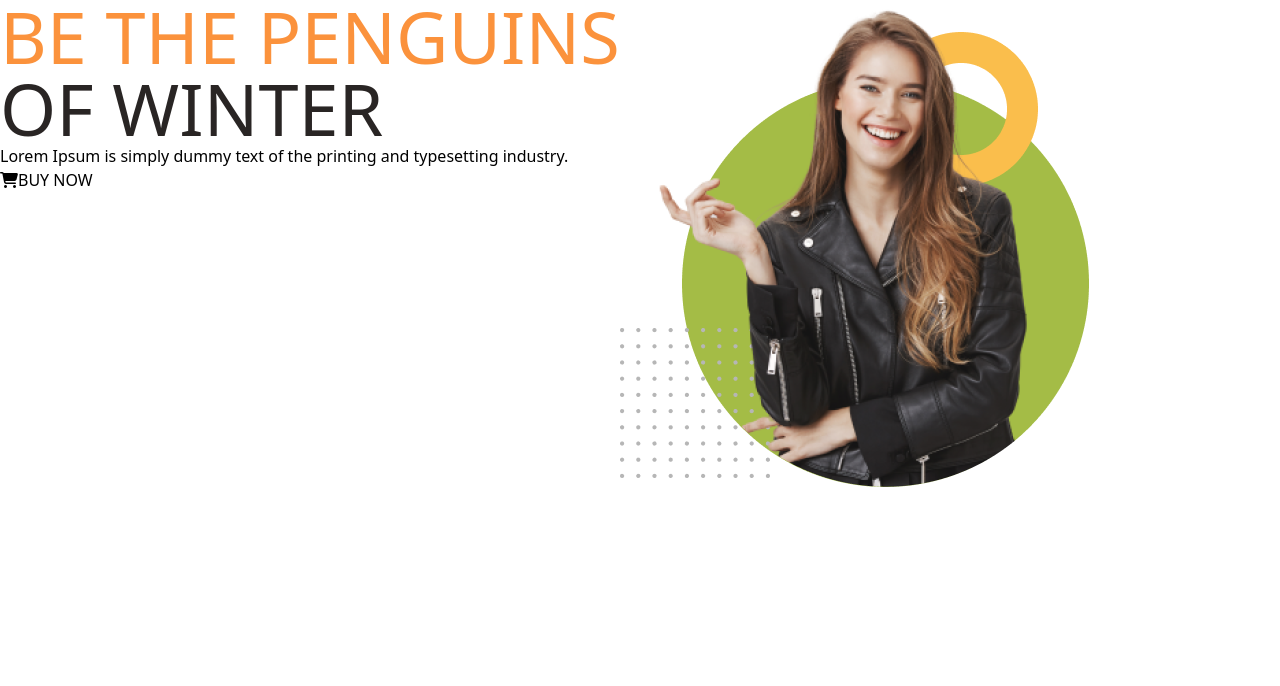
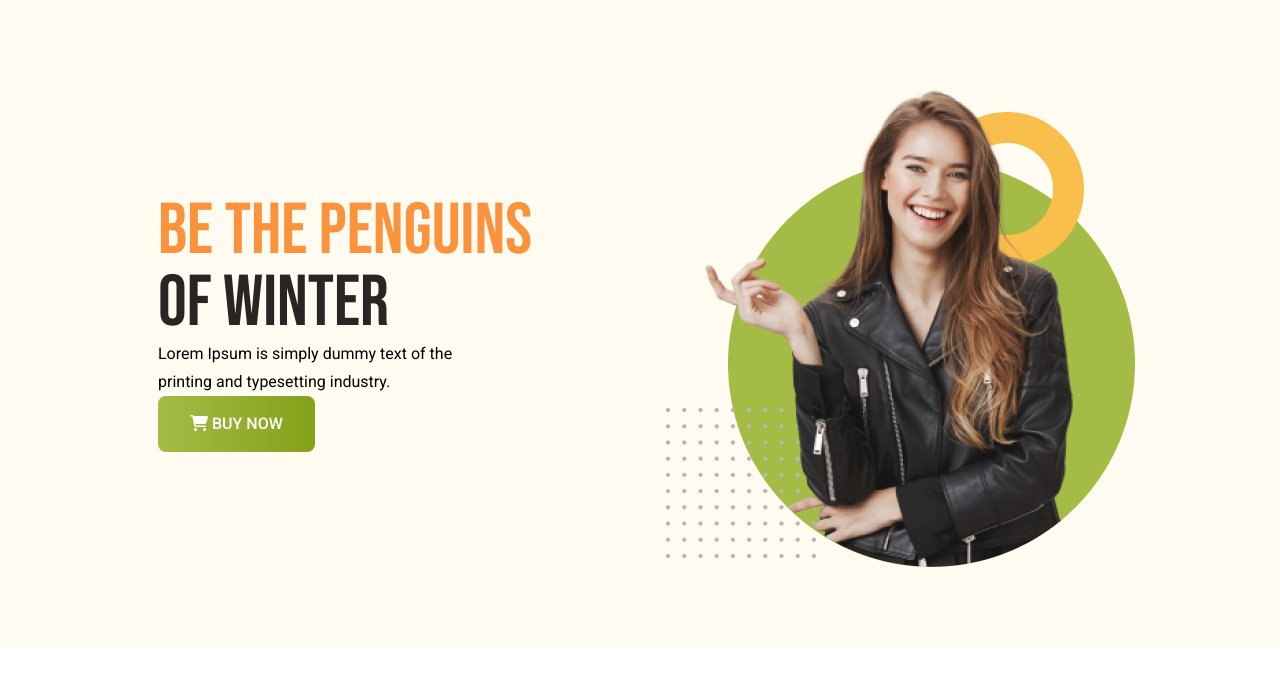
Before and after one commit to kausar017/penguin-fashion, a plain HTML site: page index.html in a window 1280 px wide. Drawn offline with nearby package versions, Linux system fonts and the light colour scheme.

Commit message:
bannar section complit

```diff
--- a/index.html
+++ b/index.html
@@ -10,18 +10,21 @@
     <title>Penguin Fashion</title>
 </head>
 
-<body>
-    <header class="bg-[#]">
+<body class="font-roboto">
+    <header class="bg-[#FFFBF0] pl-4">
+
+        <!-- Navbar disign started -->
         <nav>
 
         </nav>
         <!-- ==========Bannar section start=========== -->
-        <div class="flex">
+        <div class="md:flex md:items-center md:justify-around p-20">
             <div>
-                <h1 class="text-7xl uppercase "><span class="text-orange-400">Be the Penguins</span> <br> <span
+                <h1 class="text-7xl uppercase font-bebas-neue w-96"><span class="text-orange-400">Be the Penguins</span> <br> <span
                         class="text-stone-800">of Winter</span></h1>
-                <p>Lorem Ipsum is simply dummy text of the printing and typesetting industry.</p>
-                <button> <i class="fa-solid fa-cart-shopping"></i>BUY NOW</button>
+                <p class="w-80 leading-7">Lorem Ipsum is simply dummy text of the printing and typesetting industry.</p>
+                <button class="bg-[#85A019] font-roboto px-8 py-4 rounded-lg text-white gap-1 font-medium bg-gradient-to-r from-[#A4BC46] to-[#85A019]"><i
+                        class="fa-solid fa-cart-shopping"></i> BUY NOW</button>
             </div>
             <div>
                 <img src="images/model.png" alt="">
--- a/styles/style.css
+++ b/styles/style.css
@@ -8,6 +8,15 @@
     padding: 0;
 
 }
+.font-roboto {
+    font-family: "Roboto", sans-serif;
+  }
+  .font-bebas-neue {
+    font-family: "Bebas Neue", sans-serif;
+}
+.montserrat{
+    font-family: "Montserrat", sans-serif;
+}
 body{
     box-sizing: border-box;
 
```
